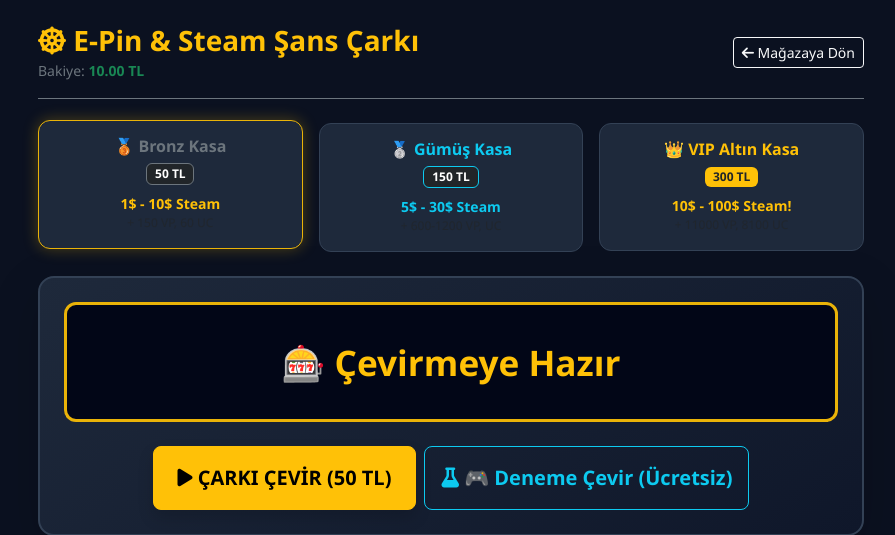
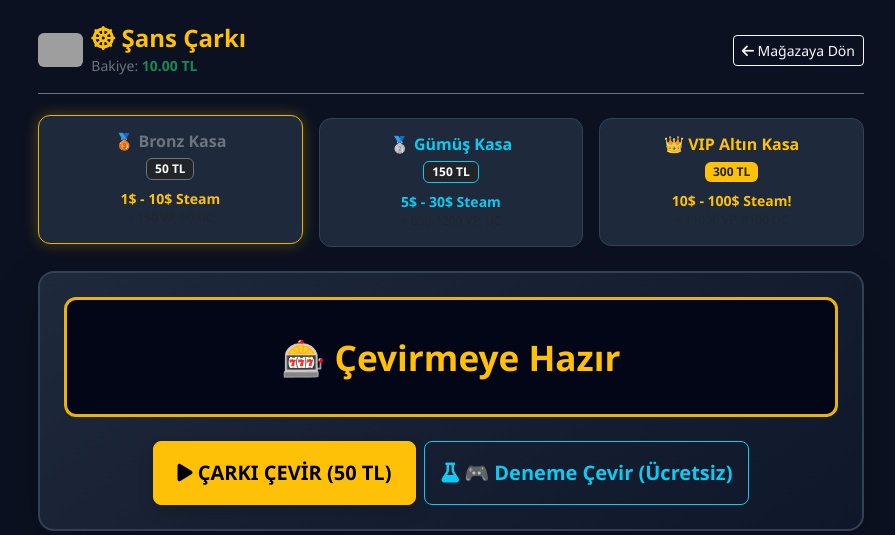
Before and after one commit to beratkalafat039-cyber/PinGamer, a Flask app: page /wheel in a window 1280 px wide. Shown: the top 535 px of the page, without its empty margins (189-1084 px from the left). Run offline with Flask 3, Linux system fonts and the light colour scheme; a user stored in the database is signed in; a database or web service that is not in the repository returns one stand-in record (values such as "Sample title"); some libraries are stand-ins or nearby versions; grey boxes are pictures that could not be loaded.

Commit message:
Update wheel.html

```diff
--- a/templates/wheel.html
+++ b/templates/wheel.html
@@ -3,11 +3,12 @@
 <head>
     <meta charset="UTF-8">
     <meta name="viewport" content="width=device-width, initial-scale=1.0">
-    <title>Şans Çarkı & Slot - E-Pin</title>
+    <title>Şans Çarkı & Slot - {{ settings.title }}</title>
     <link href="https://cdn.jsdelivr.net/npm/bootstrap@5.3.0/dist/css/bootstrap.min.css" rel="stylesheet">
     <link rel="stylesheet" href="https://cdnjs.cloudflare.com/ajax/libs/font-awesome/6.4.0/css/all.min.css">
     <style>
         body { background-color: #0b1120; color: #f8fafc; font-family: 'Segoe UI', Tahoma, Geneva, Verdana, sans-serif; }
+        .navbar-custom { background-color: #0f172a; border-bottom: 1px solid #1e293b; }
         .slot-box { background: linear-gradient(145deg, #1e293b, #0f172a); border: 2px solid #334155; border-radius: 16px; }
         .tier-card { cursor: pointer; transition: 0.2s; border: 1px solid #334155; background-color: #1e293b; border-radius: 12px; }
         .tier-card:hover, .tier-card.active { border-color: #eab308; transform: translateY(-3px); box-shadow: 0 0 15px rgba(234, 179, 8, 0.3); }
@@ -18,10 +19,18 @@
 <body class="py-4">
 
 <div class="container" style="max-width: 850px;">
+    <!-- NAVBAR ÜST ALAN -->
     <div class="d-flex justify-content-between align-items-center mb-4 pb-3 border-bottom border-secondary">
-        <div>
-            <h3 class="fw-bold text-warning mb-0"><i class="fa-solid fa-dharmachakra"></i> E-Pin & Steam Şans Çarkı</h3>
-            <small class="text-secondary">Bakiye: <strong id="user-balance" class="text-success">{{ "%.2f"|format(balance) }} TL</strong></small>
+        <div class="d-flex align-items-center gap-2">
+            {% if settings.logo %}
+                <img src="{{ settings.logo }}" alt="Logo" style="height: 34px; max-width: 120px; object-fit: contain;" class="rounded">
+            {% else %}
+                <i class="fa-solid fa-gamepad text-warning fs-4"></i>
+            {% endif %}
+            <div>
+                <h4 class="fw-bold text-warning mb-0"><i class="fa-solid fa-dharmachakra"></i> Şans Çarkı</h4>
+                <small class="text-secondary">Bakiye: <strong id="user-balance" class="text-success">{{ "%.2f"|format(balance) }} TL</strong></small>
+            </div>
         </div>
         <a href="/" class="btn btn-outline-light btn-sm"><i class="fa-solid fa-arrow-left"></i> Mağazaya Dön</a>
     </div>
```
